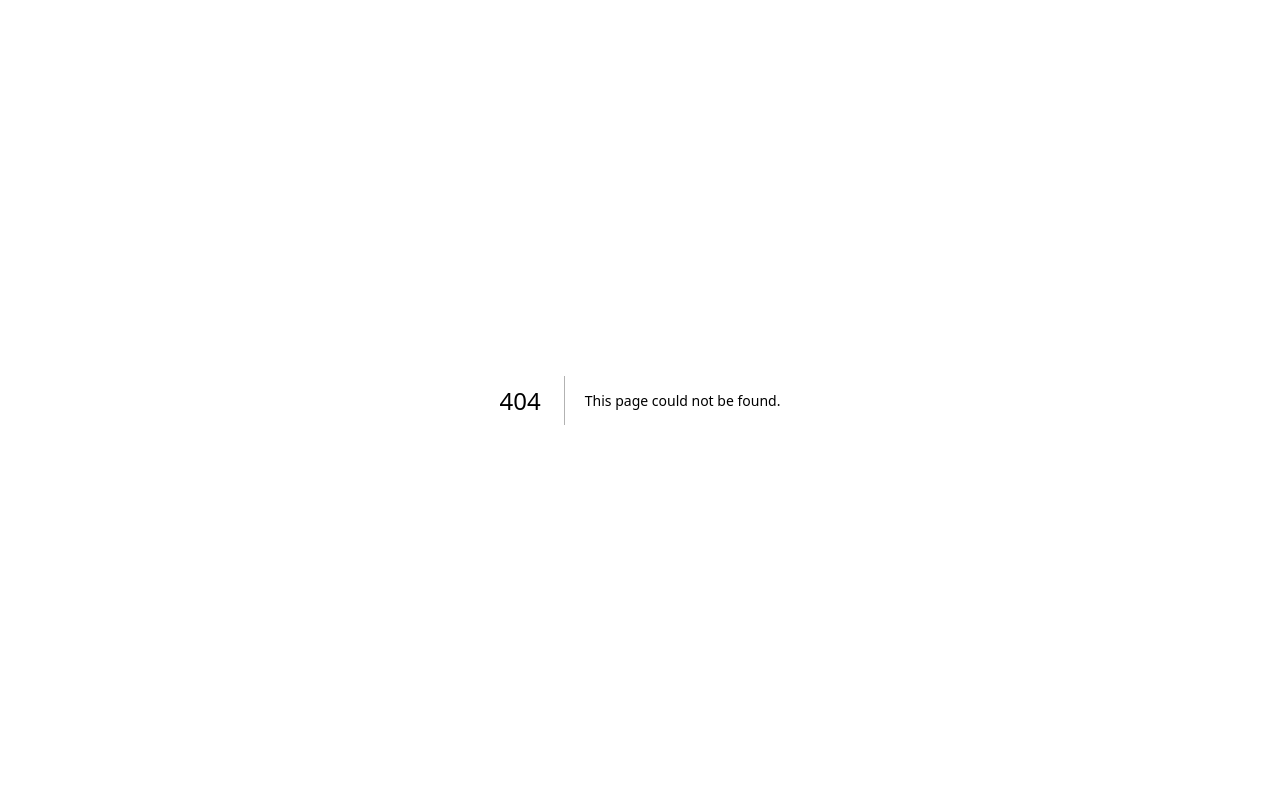
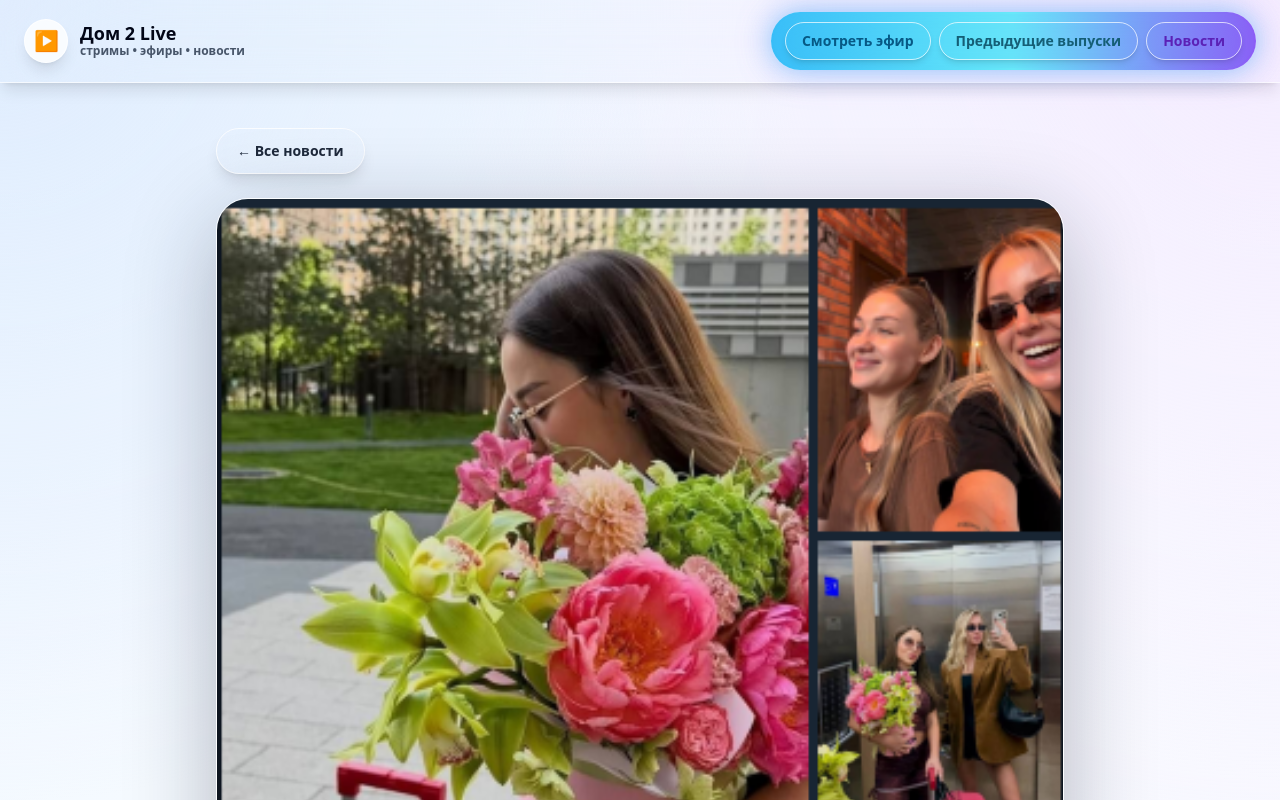
Before and after one commit to thaninchote9-rgb/dom2-live-site, a Next.js app: page /news/kristina-lyaskovets-zhenskaya-druzhba in a window 1280 px wide. Before the commit this address had no page. Shown: the top 800 px of the page. Built offline with nearby package versions, Linux system fonts and the light colour scheme.

Commit message:
Add files via upload

```diff
--- /dev/null
+++ b/app/news/kristina-lyaskovets-zhenskaya-druzhba/page.jsx
@@ -0,0 +1,82 @@
+export const metadata = {
+  title: "Кристина Лясковец о женской дружбе и поддержке — Дом 2 новости",
+  description: "Кристина Лясковец поделилась тёплой публикацией о подругах, женской поддержке и важности встретить своего человека.",
+  alternates: {
+    canonical: "https://dom2-live.ru/news/kristina-lyaskovets-zhenskaya-druzhba",
+  },
+  openGraph: {
+    title: "Кристина Лясковец рассказала о важности женской дружбы",
+    description: "Кристина Лясковец написала, что апрель подарил ей подруг и напомнила, как важны понимание, поддержка и дружба без осуждения.",
+    url: "https://dom2-live.ru/news/kristina-lyaskovets-zhenskaya-druzhba",
+    type: "article",
+    images: ["/news/news-kristina-lyaskovets-female-friendship.png"],
+  },
+};
+
+export default function NewsArticlePage() {
+  return (
+    <main className="min-h-screen bg-[radial-gradient(circle_at_top_left,rgba(219,234,254,0.95),transparent_34%),radial-gradient(circle_at_top_right,rgba(243,232,255,0.90),transparent_36%),radial-gradient(circle_at_bottom_left,rgba(224,242,254,0.92),transparent_38%),linear-gradient(135deg,#eef6ff_0%,#f8fbff_48%,#f4efff_100%)] text-slate-950">
+      <div className="fixed inset-0 bg-white/10" />
+      <header className="fixed inset-x-0 top-0 z-50 border-b border-white/65 bg-white/86 shadow-lg backdrop-blur-3xl">
+        <div className="mx-auto flex max-w-7xl items-center justify-between gap-4 px-4 py-3 md:px-6">
+          <a href="/" className="flex items-center gap-3">
+            <span className="flex h-11 w-11 items-center justify-center rounded-full border border-white/80 bg-white/80 text-xl shadow-lg backdrop-blur-xl">▶️</span>
+            <span>
+              <span className="block text-lg font-black leading-5 text-slate-950">Дом 2 Live</span>
+              <span className="block text-xs font-bold text-slate-600">стримы • эфиры • новости</span>
+            </span>
+          </a>
+
+          <nav className="hidden rounded-full bg-gradient-to-r from-sky-400 via-cyan-300 to-violet-500 p-[2px] shadow-[0_0_26px_rgba(56,189,248,0.45),0_0_38px_rgba(139,92,246,0.28)] md:flex">
+            <div className="flex items-center gap-2 rounded-full bg-white/64 px-3 py-2 text-sm font-black text-slate-900 backdrop-blur-2xl">
+              <a href="/#watch" className="rounded-full border border-white/70 bg-white/72 px-4 py-2 text-sky-800 shadow-md transition hover:-translate-y-0.5 hover:bg-white/95 hover:text-sky-700">Смотреть эфир</a>
+              <a href="/archive" className="rounded-full border border-white/70 bg-white/72 px-4 py-2 text-cyan-800 shadow-md transition hover:-translate-y-0.5 hover:bg-white/95 hover:text-cyan-700">Предыдущие выпуски</a>
+              <a href="/news" className="rounded-full border border-white/70 bg-white/72 px-4 py-2 text-violet-800 shadow-md transition hover:-translate-y-0.5 hover:bg-white/95 hover:text-violet-700">Новости</a>
+            </div>
+          </nav>
+        </div>
+      </header>
+
+      <article className="relative z-10 mx-auto max-w-4xl px-4 pb-12 pt-28 md:px-6 md:pb-16 md:pt-32">
+        <a href="/news" className="mb-6 inline-flex rounded-full border border-white/80 bg-white/86 px-5 py-3 text-sm font-black text-slate-800 shadow-lg backdrop-blur-2xl hover:bg-white">← Все новости</a>
+
+        <section className="overflow-hidden rounded-[2rem] border border-white/80 bg-white/88 shadow-[0_24px_90px_rgba(15,23,42,0.30)] backdrop-blur-3xl">
+          <img
+            src="/news/news-kristina-lyaskovets-female-friendship.png"
+            alt="Кристина Лясковец рассказала о женской дружбе"
+            className="w-full bg-slate-200 object-cover object-center"
+          />
+
+          <div className="p-6 md:p-10">
+            <div className="mb-4 flex flex-wrap gap-3">
+              <span className="rounded-full bg-slate-950 px-4 py-2 text-sm font-black text-white">07.06.2026</span>
+              <span className="rounded-full border border-white/80 bg-white/86 px-4 py-2 text-sm font-black text-slate-800 shadow-lg">Участники</span>
+            </div>
+
+            <h1 className="mb-5 text-3xl font-black leading-tight text-slate-950 md:text-5xl">
+              Кристина Лясковец рассказала о важности женской дружбы
+            </h1>
+
+            <p className="mb-5 text-lg leading-8 text-slate-800">
+              Кристина Лясковец поделилась тёплой публикацией о подругах. Она написала, что апрель подарил ей близких людей, и подчеркнула, как важно встретить «своего человека».
+            </p>
+
+            <p className="mb-5 text-lg leading-8 text-slate-800">
+              По словам Кристины, настоящая женская поддержка — это когда тебя поймут, выслушают, поддержат и не осудят. Участница напомнила подписчикам, что такая дружба особенно ценна.
+            </p>
+
+            <p className="text-lg leading-8 text-slate-800">
+              Публикация получилась очень личной и эмоциональной: Кристина с теплом высказалась о подругах и отдельно обратилась к тем, кто не верит в женскую дружбу.
+            </p>
+
+            <div className="mt-8 grid gap-3 rounded-[1.5rem] border border-white/80 bg-slate-50/80 p-5 text-sm font-bold text-slate-700 md:grid-cols-3">
+              <a href="/#watch" className="rounded-full bg-red-600 px-5 py-3 text-center text-white shadow-lg transition hover:-translate-y-0.5 hover:bg-red-700">Смотреть свежий эфир</a>
+              <a href="/news" className="rounded-full bg-white px-5 py-3 text-center text-slate-900 shadow-lg transition hover:-translate-y-0.5 hover:bg-slate-50">Читать другие новости</a>
+              <a href="https://t.me/maxbrabusstrim" className="rounded-full bg-sky-500 px-5 py-3 text-center text-white shadow-lg transition hover:-translate-y-0.5 hover:bg-sky-600">Обсудить</a>
+            </div>
+          </div>
+        </section>
+      </article>
+    </main>
+  );
+}
--- a/app/news/page.jsx
+++ b/app/news/page.jsx
@@ -7,6 +7,15 @@ export const metadata = {
 };
 
 const newsItems = [
+  {
+    date: "07.06.2026",
+    image: "/news/news-kristina-lyaskovets-female-friendship.png",
+    title: "Кристина Лясковец рассказала о важности женской дружбы",
+    text: "Кристина Лясковец поделилась тёплой публикацией о подругах и женской поддержке. По её словам, очень важно встретить своего человека, который поймёт, выслушает, поддержит и не осудит.",
+    tag: "Участники",
+    href: "/news/kristina-lyaskovets-zhenskaya-druzhba",
+  },
+
   {
     date: "07.06.2026",
     image: "/news/news-vika-salibekova-thanks-project.jpg",
--- a/app/page.jsx
+++ b/app/page.jsx
@@ -91,6 +91,15 @@ const archiveItems = [
 ];
 
 const newsItems = [
+  {
+    date: "07.06.2026",
+    image: "/news/news-kristina-lyaskovets-female-friendship.png",
+    title: "Кристина Лясковец рассказала о важности женской дружбы",
+    text: "Кристина Лясковец поделилась тёплой публикацией о подругах и женской поддержке. По её словам, очень важно встретить своего человека, который поймёт, выслушает, поддержит и не осудит.",
+    tag: "Участники",
+    href: "/news/kristina-lyaskovets-zhenskaya-druzhba",
+  },
+
   {
     date: "07.06.2026",
     image: "/news/news-vika-salibekova-thanks-project.jpg",
--- a/app/sitemap.js
+++ b/app/sitemap.js
@@ -10,6 +10,7 @@ export default function sitemap() {
     "/novosti",
     "/archive",
     "/news",
+    "/news/kristina-lyaskovets-zhenskaya-druzhba",
     "/news/vika-salibekova-poblagodarila-proekt",
     "/news/elina-rakhimova-danya-sakhnov",
     "/news/elina-rakhimova-komanda-popovicha",
```
Also changed, not shown: public/news/news-kristina-lyaskovets-female-friendship.png (added).
